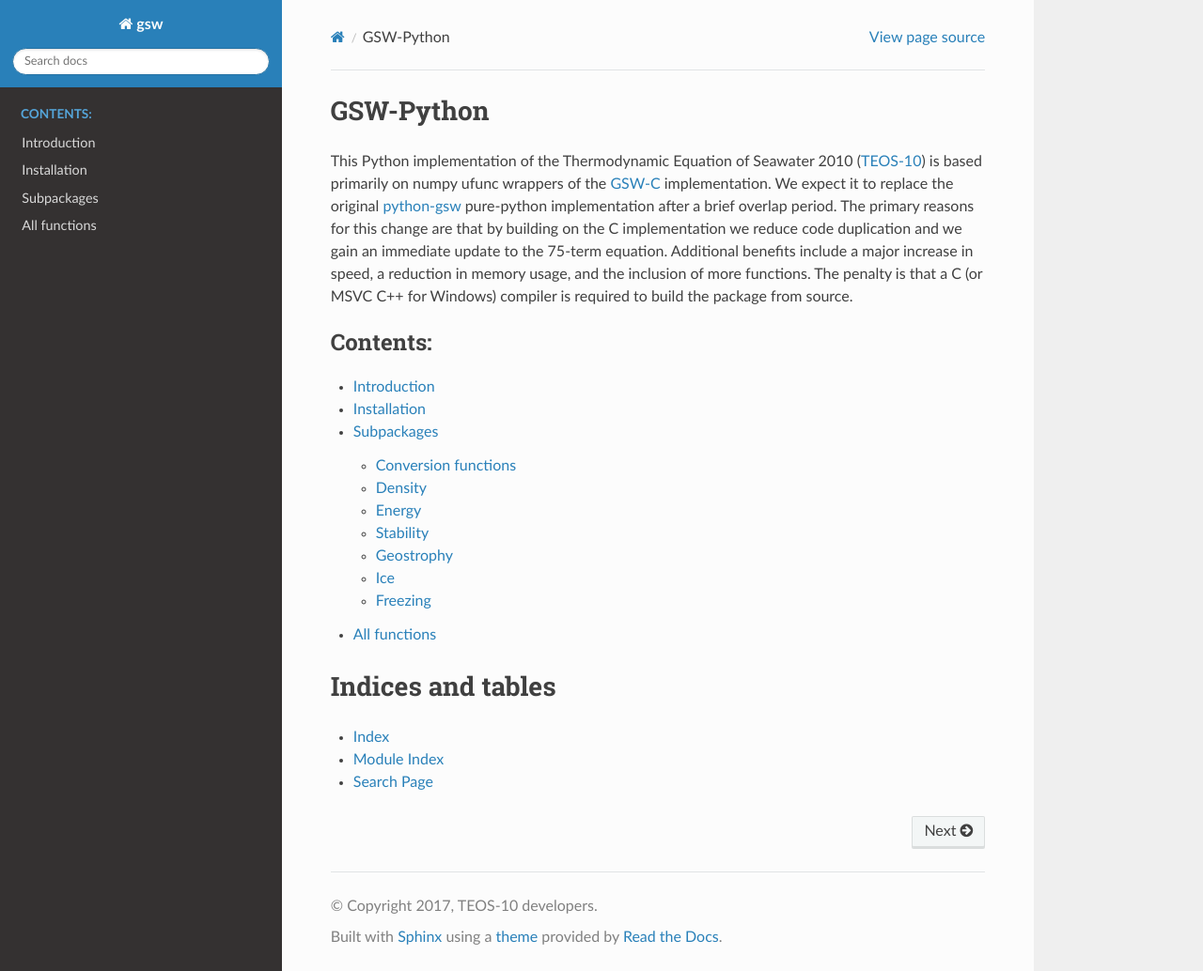
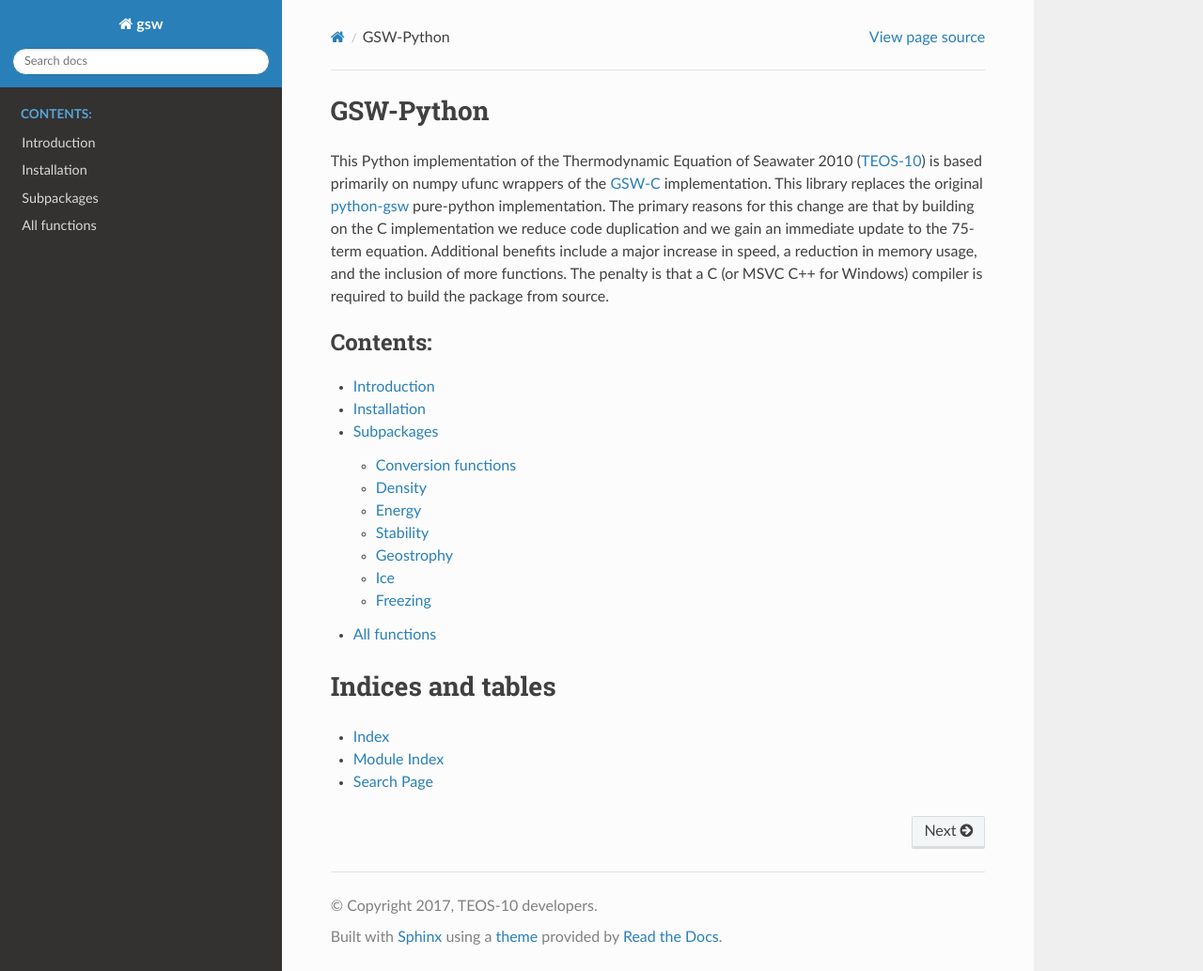
Before and after one commit to TEOS-10/GSW-Python, a Sphinx documentation site: the page built from docs/index.rst, in a window 1280 px wide and 1034 px high. Shown: the whole window at 94% size. Built offline with Sphinx 7.4.7 and the Read the Docs theme 2.0.0, drawn with Linux system fonts in a browser that asks for light colours; the version number could not be read and is left out.

```diff
--- a/docs/index.rst
+++ b/docs/index.rst
@@ -1,17 +1,11 @@
-.. gsw documentation master file, created by
-   sphinx-quickstart on Mon Mar 13 15:27:45 2017.
-   You can adapt this file completely to your liking, but it should at least
-   contain the root `toctree` directive.
-
 GSW-Python
 ==========
 This Python implementation of the Thermodynamic Equation of
 Seawater 2010 (`TEOS-10 <https://teos-10.org/>`__) is based
 primarily on numpy ufunc wrappers of
 the `GSW-C <https://github.com/TEOS-10/python-gsw/>`__ implementation.
-We expect it to replace the original
-`python-gsw <https://github.com/TEOS-10/python-gsw/>`__
-pure-python implementation after a brief overlap period.
+This library replaces the original
+`python-gsw <https://github.com/TEOS-10/python-gsw/>`__ pure-python implementation.
 The primary reasons for this change are that by building on the
 C implementation we reduce code duplication and we gain an immediate
 update to the 75-term equation.  Additional benefits include a
```
Also changed, not shown: README.md (+1 -1 lines).
